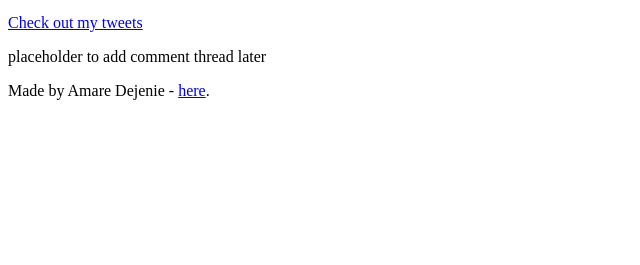
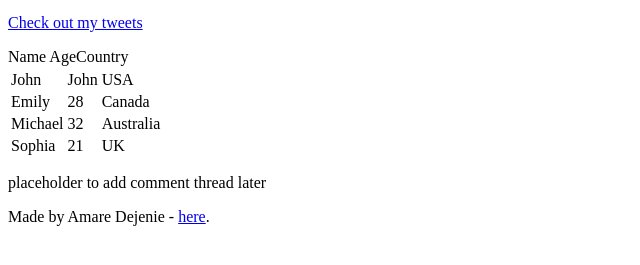
Before and after one commit to amaredw2024/My_First_Portfolio, a plain HTML site: page html_basic/index.html in a window 1280 px wide. Shown: the part 505-770 px from the top of the page, without its empty margins (0-640 px from the left). Drawn offline with Linux system fonts and the light colour scheme.

Commit message:
my commit

```diff
--- a/html_basic/index.html
+++ b/html_basic/index.html
@@ -30,6 +30,35 @@
       </a>
 
       <p><a href="./tweets.html">Check out my tweets</a></p>
+      <table>
+        <tr>
+        <thead>Name </thead>
+        <thead>Age</thead>
+        <thead>Country</thead>
+        </tr>
+        <tbody>
+<tr>
+ <td>John</td>
+ <td>John</td>
+ <td>USA</td>
+</tr>
+<tr>
+    <td>Emily</td>
+    <td>28</td>
+    <td>Canada</td>
+</tr>
+<tr>
+    <td>Michael</td>
+    <td>32</td>
+    <td>Australia</td>
+</tr>
+<tr>
+  <td>Sophia</td>
+  <td>21</td>
+  <td>UK</td>
+</tr>
+        </tbody>
+      </table>
     </article>
 
     <aside>
```
